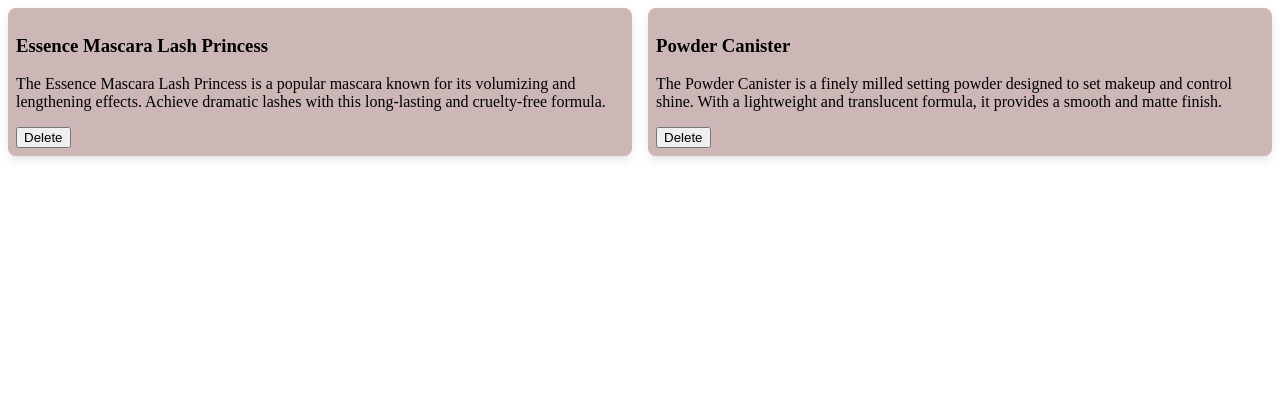
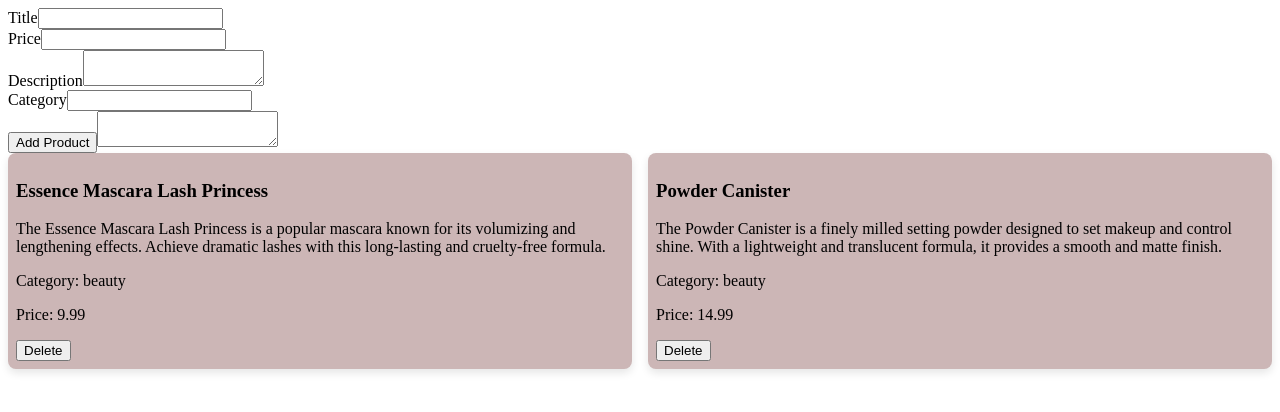
Before and after one commit to Salauddin-Ahmad/reduxToolkit-ecommerce, a React (Vite) app: page / in a window 1280 px wide. Shown: the top 412 px of the page. Built offline with nearby package versions, Linux system fonts and the light colour scheme; data requests are answered from the project's data file.

Commit message:
Made a form for adding product

```diff
--- a/database/db.json
+++ b/database/db.json
@@ -4,13 +4,15 @@
       "id": "1",
       "title": "Essence Mascara Lash Princess",
       "description": "The Essence Mascara Lash Princess is a popular mascara known for its volumizing and lengthening effects. Achieve dramatic lashes with this long-lasting and cruelty-free formula.",
-      "price": 9.99
+      "price": 9.99,
+      "category": "beauty"
     },
     {
       "id": "3",
       "title": "Powder Canister",
       "description": "The Powder Canister is a finely milled setting powder designed to set makeup and control shine. With a lightweight and translucent formula, it provides a smooth and matte finish.",
-      "price": 14.99
+      "price": 14.99,
+      "category": "beauty"
     }
   ]
 }
--- a/src/App.jsx
+++ b/src/App.jsx
@@ -1,9 +1,11 @@
+import ProductForm from "./features/products/ProductForm";
 import ProductListView from "./features/products/ProductListView";
 
 const App = () => {
   return (
     <div>
       <div>
+        <ProductForm/>
         <ProductListView />
       </div>
     </div>
--- /dev/null
+++ b/src/features/products/ProductForm.jsx
@@ -0,0 +1,71 @@
+import { useState } from "react";
+
+
+const ProductForm = () => {
+
+    const [product, setProduct] = useState({
+        id: "",
+        title: "",
+        price: "",
+        description: "",
+        category: "",
+    })
+
+    const handleChange = (e) => {
+        setProduct({
+            ...product,
+            [e.target.name]: e.target.value,
+        });
+    };
+    const handleSubmit = (event) => {
+        event.preventDefault();
+        console.log(product)
+    }
+
+    return (
+        <form onSubmit={handleSubmit}>
+            <div>
+                <label>Title</label>
+                <input
+                    name="title"
+                    value={product.title}
+                    onChange={handleChange}
+                />
+            </div>
+
+            <div>
+                <label>Price</label>
+                <input
+                    name="price"
+                    value={product.price}
+                    onChange={handleChange}
+                />
+            </div>
+            <div>
+                <label>Description</label>
+                <textarea
+                    name="description"
+                    value={product.description}
+                    onChange={handleChange}
+                />
+            </div>
+            <div>
+                <label>Category</label>
+                <input
+                    name="category"
+                    value={product.category}
+                    onChange={handleChange}
+                />
+            </div>
+            <button type="submit">
+                Add Product
+            </button>
+
+            <textarea>
+
+            </textarea>
+        </form>
+    );
+};
+
+export default ProductForm;
--- a/src/features/products/ProductListView.jsx
+++ b/src/features/products/ProductListView.jsx
@@ -24,6 +24,9 @@
                     return <article key={product.id} className="product">
                         <h3>{product.title}</h3>
                         <p>{product.description}</p>
+                        <p>Category: {product.category}</p>
+                        <p>Price: {product.price}</p>
+
                         <button onClick={() => dispatch(deleteProduct(product.id))}>Delete</button>
                     </article>
                 }))
--- a/src/features/products/productSlice.js
+++ b/src/features/products/productSlice.js
@@ -9,18 +9,23 @@
 const BASE_URL = 'http://localhost:3000/products'
 
 // fetch request with asynthunk and axios
-export const fetchProducts = createAsyncThunk('products/fetchProducts', async () => {
+export const fetchProducts = createAsyncThunk('products/fetchProduct', async () => {
     const res = await axios.get(BASE_URL);
     console.log(res.data)
     return res.data;
 })
 
 // delete request with asynthunk and axios
-export const deleteProduct = createAsyncThunk('products/delteProducts',
+export const deleteProduct = createAsyncThunk('products/delteProduct',
     async (id) => {
         const res = await axios.delete(`${BASE_URL}/${id}`);
-        console.log(res.id)
         return res
+    })
+
+export const CreateProduct = createAsyncThunk('products/createProduct',
+    async (product) => {
+        const res = await axios.post(BASE_URL, product);
+        console.log(res)
     })
 
 export const productSlice = createSlice({
```
